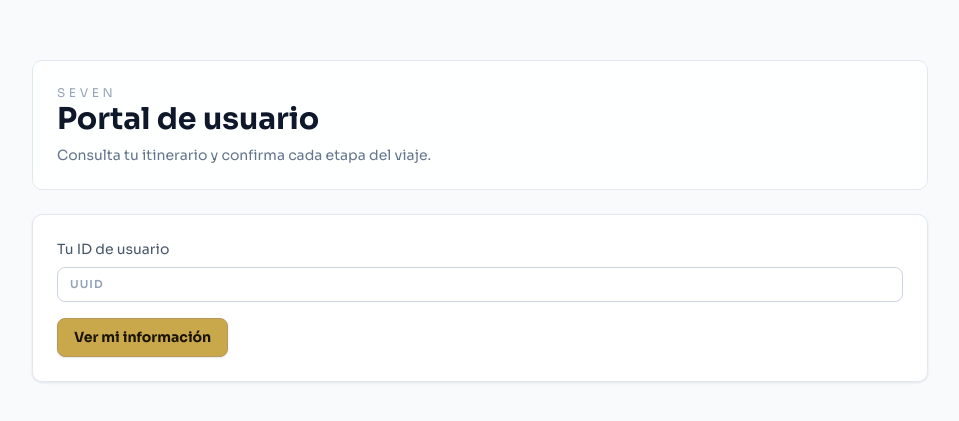
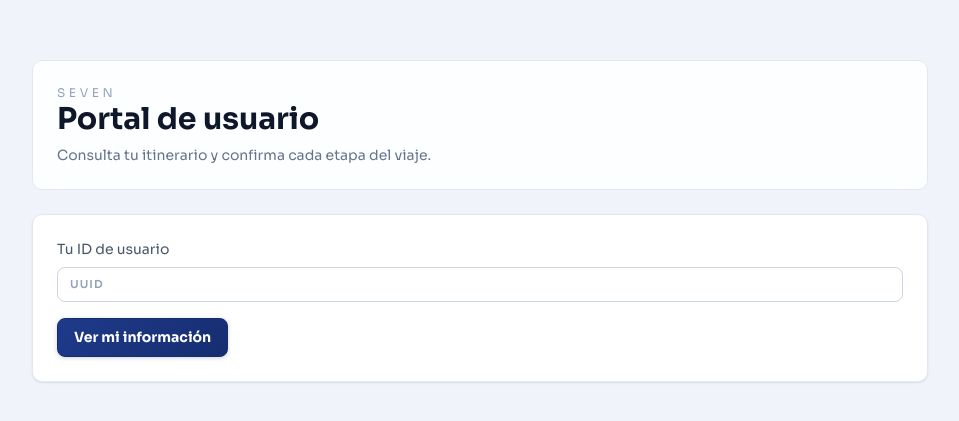
Before and after one commit to MemoryL3ak/proyect-seven, a Next.js app in the folder frontend/: page /athlete in a window 1280 px wide. Shown: the part 179-600 px from the top of the page, without its empty margins (160-1119 px from the left). Built offline with nearby package versions, Linux system fonts and the light colour scheme; no server answers.

Commit message:
redesign: navy primary buttons, gold btn class, dark SofiaWidget panel, blue-tinted bg

```diff
--- a/frontend/app/globals.css
+++ b/frontend/app/globals.css
@@ -9,7 +9,7 @@
 ───────────────────────────────────────────────────────────── */
 :root {
   /* ── Backgrounds */
-  --bg:           #f8fafc;   /* page — slate-50 */
+  --bg:           #f0f3fa;   /* page — blue-tinted white */
   --surface:      #ffffff;   /* cards, panels */
   --elevated:     #f1f5f9;   /* inputs, hover, alt panels */
   --sidebar-bg:   #ffffff;   /* sidebar */
@@ -22,9 +22,9 @@
   /* ── Brand */
   --brand:        #1e3a8a;   /* navy from logo — blue-900 */
   --brand-light:  #3b82f6;   /* interactive blue */
-  --brand-dim:    #eff6ff;   /* blue-50 — active item bg */
-  --gold:         #c9a84c;   /* logo gold */
-  --gold-light:   #e8c96a;
+  --brand-dim:    #e8eef8;   /* slightly more blue — active item bg */
+  --gold:         #d4a843;   /* brighter gold */
+  --gold-light:   #eacc6a;
   --gold-dim:     rgba(201,168,76,0.12);
   --gold-btn-text:#1a1400;   /* text on gold button */
 
@@ -230,31 +230,45 @@ label > *:first-child {
 .btn:disabled { opacity: 0.5; cursor: not-allowed; pointer-events: none; }
 .btn:focus-visible { outline: 2px solid var(--brand-light); outline-offset: 2px; }
 
-/* Primary — gold CTA */
+/* Primary — navy CTA */
 .btn-primary {
-  background: var(--gold);
-  color: var(--gold-btn-text);
-  border-color: #b8975a;
+  background: linear-gradient(135deg, #1e3a8a 0%, #162d70 100%);
+  color: #ffffff;
+  border-color: #162d70;
   font-weight: 700;
-  box-shadow: 0 1px 2px rgba(15,23,42,0.1);
+  box-shadow: 0 1px 4px rgba(15,23,42,0.2);
 }
 .btn-primary:hover:not(:disabled) {
-  background: var(--gold-light);
-  box-shadow: 0 4px 10px rgba(201,168,76,0.35);
+  background: linear-gradient(135deg, #2347a8 0%, #1e3a8a 100%);
+  box-shadow: 0 4px 14px rgba(30,58,138,0.4);
+  transform: translateY(-1px);
+}
+
+/* Gold CTA */
+.btn-gold {
+  background: linear-gradient(135deg, #d4a843 0%, #c9a84c 50%, #b8933a 100%);
+  color: #07101f;
+  border-color: #b8933a;
+  font-weight: 700;
+  box-shadow: 0 1px 4px rgba(201,168,76,0.3);
+}
+.btn-gold:hover:not(:disabled) {
+  background: linear-gradient(135deg, #eacc6a 0%, #d4a843 100%);
+  box-shadow: 0 4px 14px rgba(201,168,76,0.45);
   transform: translateY(-1px);
 }
 
 /* Ghost */
 .btn-ghost {
-  background: var(--surface);
-  color: var(--text-muted);
-  border-color: var(--border-strong);
-  box-shadow: 0 1px 2px rgba(15,23,42,0.05);
+  background: transparent;
+  color: #475569;
+  border-color: #cbd5e1;
+  box-shadow: none;
 }
 .btn-ghost:hover:not(:disabled) {
-  background: var(--elevated);
-  color: var(--text);
-  border-color: var(--text-faint);
+  background: #e8eef8;
+  color: #1e3a8a;
+  border-color: #93aad4;
 }
 
 /* Danger */
@@ -308,7 +322,7 @@ label > *:first-child {
 }
 .progress-bar-fill {
   height: 100%;
-  background: linear-gradient(90deg, var(--brand), var(--brand-light));
+  background: linear-gradient(90deg, #1e3a8a, #3b63c8);
   border-radius: 99px;
   transition: width 600ms cubic-bezier(0.4, 0, 0.2, 1);
 }
--- a/frontend/components/TopBar.tsx
+++ b/frontend/components/TopBar.tsx
@@ -77,7 +77,7 @@ export default function TopBar() {
         <div
           className="flex items-center gap-1.5 rounded-full px-3 py-1 text-[11px] font-semibold"
           style={{
-            background: "var(--success-dim)",
+            background: "rgba(22,163,74,0.1)",
             border: "1px solid rgba(63,185,80,0.2)",
             color: "var(--success)"
           }}
@@ -91,6 +91,7 @@ export default function TopBar() {
 
         <button
           className="btn btn-ghost text-sm"
+          style={{ color: "#475569", borderColor: "#cbd5e1" }}
           onClick={() => { clearTokens(); router.push("/login"); }}
         >
           Cerrar sesión
```
Also changed, not shown: frontend/components/SofiaWidget.tsx (+81 -73 lines).
